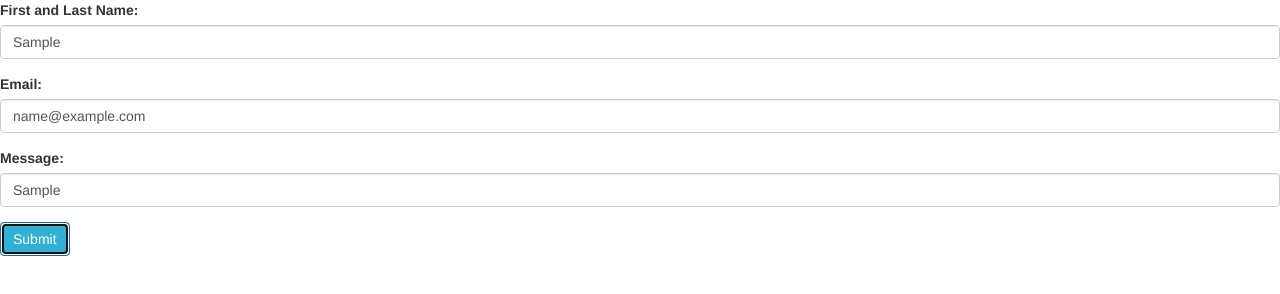
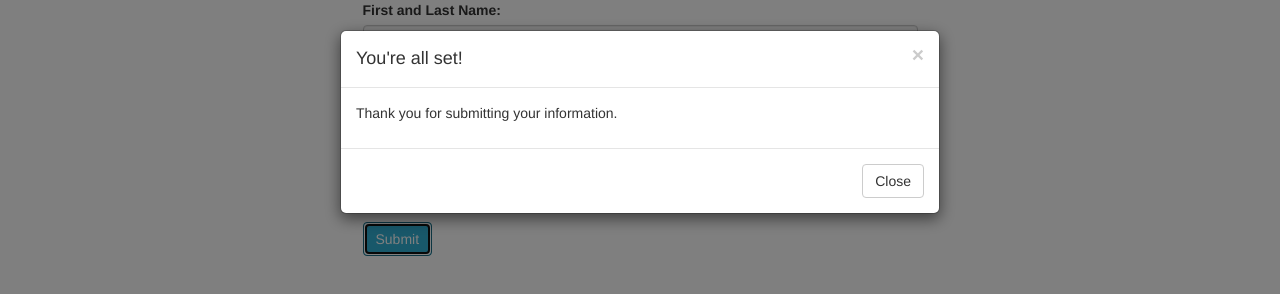
Before and after one commit to ecdemis123/form-validation, a website: page index.html in a window 1280 px wide. Both pictures are taken after typing "Sample", "name@example.com", "Sample" into the empty fields and a click on the button "Submit". Drawn offline with nearby package versions, Linux system fonts and the light colour scheme.

Commit message:
[feature] centers html form

```diff
--- a/index.html
+++ b/index.html
@@ -7,6 +7,9 @@
   <link rel="stylesheet" href="./styles.css">
 </head>
 <body>
+  <div class="container">
+    <div class="row">
+      <div class="col-md-6 col-md-offset-3">
         <form id="form" role="form">
           <div class="form-group">
             <label for="name">First and Last Name:</label>
@@ -22,6 +25,9 @@
           </div>
           <button type="button" class="btn btn-info btn-md" id="submitButton">Submit</button>
         </form>
+      </div>
+    </div>
+  </div>
 
   <div class="modal fade" id="myModal" role="dialog">
     <div class="modal-dialog">
@@ -41,6 +47,24 @@
   </div>
 
 
+  <div class="modal fade" id="successModal" role="dialog">
+    <div class="modal-dialog">
+      <div class="modal-content">
+        <div class="modal-header">
+          <button type="button" class="close" data-dismiss="modal">&times;</button>
+          <h4 class="modal-title">You're all set!</h4>
+        </div>
+        <div class="modal-body">
+          <p>Thank you for submitting your information.</p>
+        </div>
+        <div class="modal-footer">
+          <button type="button" class="btn btn-default" data-dismiss="modal">Close</button>
+        </div>
+      </div>
+    </div>
+  </div>
+
+
   <script src="./bower_components/jquery/dist/jquery.min.js"></script>
   <script src="./bower_components/bootstrap/dist/js/bootstrap.min.js"></script>
   <script src="./scripts.js"></script>
--- a/scripts.js
+++ b/scripts.js
@@ -6,15 +6,21 @@ var reCC = /^(?:4[0-9]{12}(?:[0-9]{3})?|5[1-5][0-9]{14}|3[47][0-9]{13}|3(?:0[0-5
   $('#submitButton').click(function(e) {
     e.preventDefault();
     var inputs = $('#form').serializeArray();
-    console.log(inputs);
+
+    var foundMatch = false;
 
     inputs.forEach(function(element) {
-      console.log("element", element);
       var matchSSN = reSSN.exec(element.value);
       var matchCC = reCC.exec(element.value);
       if(matchSSN || matchCC) {
         $('#myModal').modal('show');
+        foundMatch = true;
       }
     });
+
+    if(!foundMatch) {
+      $('#successModal').modal('show');
+    }
+
   });
 });
```
Lines whose indentation alone changed are shown as unchanged.
